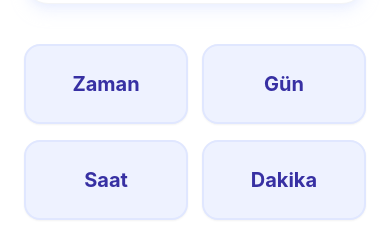
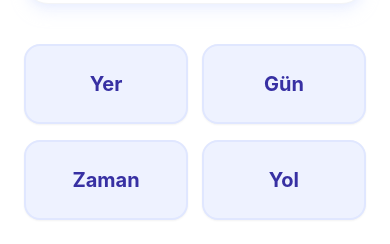
Before and after one commit to irfanunaal-eng/brainmate-app, a React Native app: screen /EnglishGameScreen in a window 390 px wide. Shown: the part 433-677 px from the top of the page. Built offline with nearby package versions, Linux system fonts and the light colour scheme.

Commit message:
feat: increase word db size and implement dynamic random option shuffling

```diff
--- a/screens/EnglishGameScreen.tsx
+++ b/screens/EnglishGameScreen.tsx
@@ -4,13 +4,23 @@ import { useNavigation } from '@react-navigation/native';
 
 const { width } = Dimensions.get('window');
 
-// Mock Vocabulary DB for 200 Level
+// Mock Vocabulary DB for initial 200 Level (Demo subset)
 const WORD_DB = [
-  { en: 'Time', tr: 'Zaman', options: ['Zaman', 'Gün', 'Saat', 'Dakika'] },
-  { en: 'Person', tr: 'Kişi', options: ['İnsan', 'Kişi', 'Çocuk', 'Adam'] },
-  { en: 'Year', tr: 'Yıl', options: ['Yıl', 'Ay', 'Hafta', 'Dönem'] },
-  { en: 'Way', tr: 'Yol', options: ['Sokak', 'Cadde', 'Yol', 'Yön'] },
-  { en: 'Day', tr: 'Gün', options: ['Gün', 'Gece', 'Sabah', 'Akşam'] },
+  { en: 'Time', tr: 'Zaman' },
+  { en: 'Person', tr: 'Kişi' },
+  { en: 'Year', tr: 'Yıl' },
+  { en: 'Way', tr: 'Yol' },
+  { en: 'Day', tr: 'Gün' },
+  { en: 'Thing', tr: 'Şey' },
+  { en: 'Man', tr: 'Adam' },
+  { en: 'World', tr: 'Dünya' },
+  { en: 'Life', tr: 'Hayat' },
+  { en: 'Hand', tr: 'El' },
+  { en: 'Part', tr: 'Parça' },
+  { en: 'Child', tr: 'Çocuk' },
+  { en: 'Eye', tr: 'Göz' },
+  { en: 'Woman', tr: 'Kadın' },
+  { en: 'Place', tr: 'Yer' },
 ];
 
 export function EnglishGameScreen({ route }: any) {
@@ -18,12 +28,26 @@ export function EnglishGameScreen({ route }: any) {
   const [currentWordIndex, setCurrentWordIndex] = useState(0);
   const [score, setScore] = useState(0);
   const [lives, setLives] = useState(3);
-  const [timerAnimated] = useState(new Animated.Value(100)); // 100% width
+  const [timerAnimated] = useState(new Animated.Value(100));
   const [isGameOver, setIsGameOver] = useState(false);
+  const [gameHistory, setGameHistory] = useState<{en: string, tr: string, correct: boolean}[]>([]);
+  const [currentOptions, setCurrentOptions] = useState<string[]>([]);
 
-  const [gameHistory, setGameHistory] = useState<{en: string, tr: string, correct: boolean}[]>([]);
+  const currentWord = WORD_DB[currentWordIndex % WORD_DB.length];
 
-  const currentWord = WORD_DB[currentWordIndex % WORD_DB.length]; // loop for demo
+  // Generate dynamic options when word changes
+  useEffect(() => {
+    // Pick 3 random wrong answers
+    const wrongAnswers = WORD_DB
+      .filter(w => w.en !== currentWord.en)
+      .sort(() => 0.5 - Math.random())
+      .slice(0, 3)
+      .map(w => w.tr);
+
+    // Combine with correct answer and shuffle
+    const combined = [...wrongAnswers, currentWord.tr].sort(() => 0.5 - Math.random());
+    setCurrentOptions(combined);
+  }, [currentWordIndex]);
 
   // Timer simulation
   useEffect(() => {
@@ -157,7 +181,7 @@ export function EnglishGameScreen({ route }: any) {
 
          {/* Options Grid */}
          <View className="flex-row flex-wrap justify-between">
-           {currentWord.options.map((opt, i) => (
+           {currentOptions.map((opt: string, i: number) => (
              <TouchableOpacity
                key={i}
                onPress={() => handleOptionPress(opt)}
```
